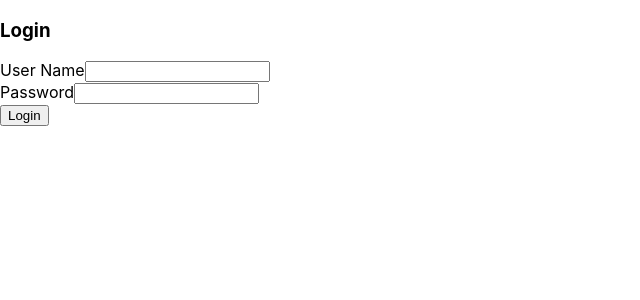
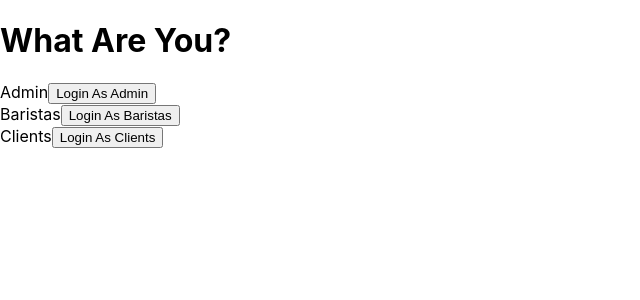
Before and after one commit to matanfadida/CoffeeShop, a Next.js app: page / in a window 1280 px wide. Shown: the top 300 px of the page, without its empty margins (0-640 px from the left). Built offline with nearby package versions, Linux system fonts and the light colour scheme.

Commit message:
welcome first commit

```diff
--- a/components/Admin/LoginAdmin.js
+++ b/components/Admin/LoginAdmin.js
@@ -1,36 +1,49 @@
 import { useState } from "react";
+import Card from "../UI/Card";
+
+import style from './LoginAdmin.module.css';
 
 const LoginAdmin = () => {
-  const [enteredUserName, setEnteredUserName] = useState('');
-  const [enteredPassword, setEnteredPassword] = useState('');
+  const [enteredUserName, setEnteredUserName] = useState("");
+  const [enteredPassword, setEnteredPassword] = useState("");
 
-  const onSubmitHandlerLogin = (event) =>{
+  const onSubmitHandlerLogin = (event) => {
     event.preventDefault();
     console.log(enteredUserName, enteredPassword);
-  }
+  };
 
   const enteredUserNameHandler = (event) => {
     setEnteredUserName(event.target.value);
-  }
+  };
 
   const enteredPasswordHandler = (event) => {
     setEnteredPassword(event.target.value);
-  }
+  };
   return (
+    <Card ClassName={style.form}>
       <form onSubmit={onSubmitHandlerLogin}>
         <div>
           <h3>Login</h3>
           <div>
             <label>User Name</label>
-          <input type='text' id='userName' onChange={enteredUserNameHandler}/>
+            <input
+              type="text"
+              id="userName"
+              onChange={enteredUserNameHandler}
+            />
           </div>
           <div>
             <label>Password</label>
-          <input type='password' id='password' onChange={enteredPasswordHandler}/>
+            <input
+              type="password"
+              id="password"
+              onChange={enteredPasswordHandler}
+            />
           </div>
-        <button type='submit'>Login</button>
+          <button type="submit">Login</button>
         </div>
       </form>
+    </Card>
   );
 };
 
--- /dev/null
+++ b/components/Admin/LoginAdmin.module.css
@@ -0,0 +1,4 @@
+.form {
+ text-align: center;
+ color: white;
+}
--- a/components/UI/Card.js
+++ b/components/UI/Card.js
@@ -1,6 +1,7 @@
+import style from './Card.module.css';
 
 const Card = (props) => {
-    return <div>{props.children}</div>
+    return <div className={`${style.card} ${props.ClassName}`}>{props.children}</div>
 }
 
 export default Card;
--- a/components/UI/Card.module.css
+++ b/components/UI/Card.module.css
@@ -0,0 +1,5 @@
+.card {
+    background: black;
+    box-shadow: 0 2px 8px rgba(0, 0, 0, 0.26);
+    border-radius: 10px;
+}
--- /dev/null
+++ b/components/Welcome.js
@@ -0,0 +1,21 @@
+const Welcome = () => {
+    return (
+      <div>
+          <h1>What Are You?</h1>
+        <div>
+          <label typy='text'>Admin</label>
+          <button>Login As Admin</button>
+        </div>
+        <div>
+          <label type='text'>Baristas</label>
+          <button>Login As Baristas</button>
+        </div>
+        <div>
+          <label type='text'>Clients</label>
+          <button>Login As Clients</button>
+        </div>
+      </div>
+    );
+  };
+
+  export default Welcome;
--- a/pages/index.js
+++ b/pages/index.js
@@ -1,7 +1,7 @@
-import LoginAdmin from "../components/Admin/loginAdmin";
+import Welcome from "../components/Welcome";
 
-export default function LoginAdminPage() {
-  return (
-    <LoginAdmin/>
-  )
-}
+const WelcomePage = () => {
+  return <Welcome/>
+};
+
+export default WelcomePage;
```
Also changed, not shown: pages/AdminPage/index.js (added, +7 -0 lines), components/a.js (deleted). Lines whose indentation alone changed are shown as unchanged.
